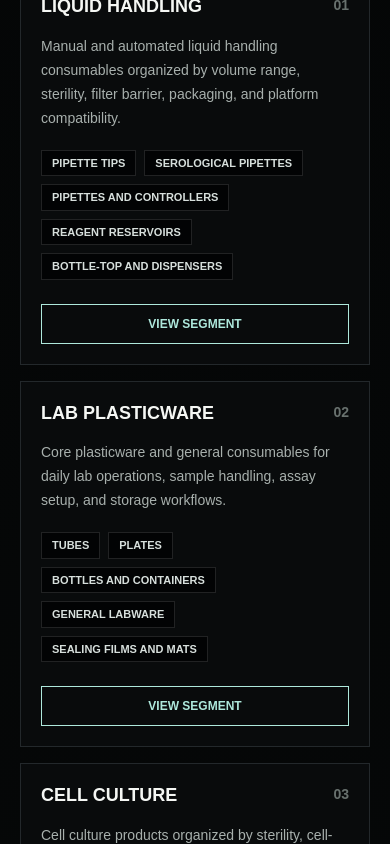
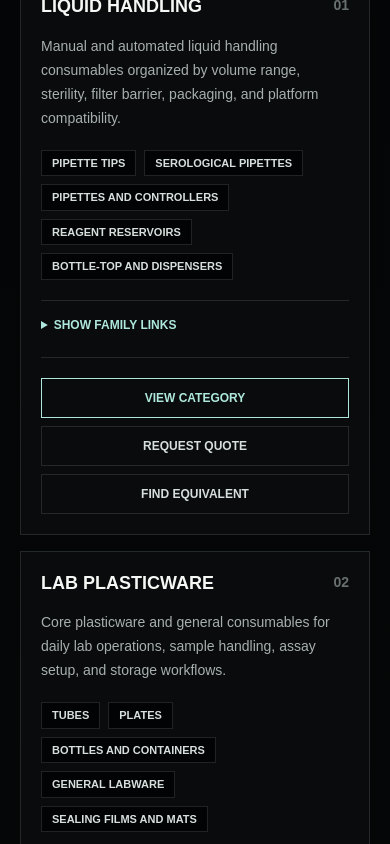
Before and after one commit to luckyericyao/bioaxisv3, a Next.js app: page /products in a window 390 px wide. Shown: the part 2897-3741 px from the top of the page. Built offline with nearby package versions, Linux system fonts and the light colour scheme.

Commit message:
Add Products mega menu and hover product discovery

```diff
--- a/src/components/products/ProductCategoryCard.tsx
+++ b/src/components/products/ProductCategoryCard.tsx
@@ -1,17 +1,20 @@
 import Link from "next/link";
 import type { ProductTaxonomySegment } from "@/data/productTaxonomy";
+import { buildEquivalentFinderHref, buildRequestHref } from "@/data/productTaxonomy";
+import { getProductNavigationSegment, type ProductNavigationCategory } from "@/data/productNavigation";
 
 type ProductCategoryCardProps = {
   segment: ProductTaxonomySegment;
 };
 
 export function ProductCategoryCard({ segment }: ProductCategoryCardProps) {
+  const navigationSegment = getProductNavigationSegment(segment.slug);
   const keywordChips = segment.subcategories.slice(0, 5).map((subcategory) => subcategory.title);
 
   return (
     <article
       data-product-segment-card="compact"
-      className="flex h-full flex-col border border-bioaxis-line bg-bioaxis-panel p-5 transition hover:border-bioaxis-accent/70 hover:bg-bioaxis-panelSoft"
+      className="group flex h-full flex-col border border-bioaxis-line bg-bioaxis-panel p-5 transition hover:border-bioaxis-accent/70 hover:bg-bioaxis-panelSoft focus-within:border-bioaxis-accent/70"
     >
       <div className="flex items-start justify-between gap-4">
         <h2 className="text-lg font-bold uppercase leading-tight text-bioaxis-text">{segment.title}</h2>
@@ -27,12 +30,75 @@ export function ProductCategoryCard({ segment }: ProductCategoryCardProps) {
         ))}
       </div>
 
-      <Link
-        href={`/products/${segment.slug}`}
-        className="mt-6 inline-flex min-h-10 items-center justify-center border border-bioaxis-accent px-4 text-xs font-semibold uppercase text-bioaxis-accent transition hover:bg-bioaxis-accent hover:text-bioaxis-black"
-      >
-        View segment
-      </Link>
+      {navigationSegment ? <SegmentFamilyDiscovery categories={navigationSegment.categories} /> : null}
+
+      <div className="mt-6 grid gap-2 border-t border-bioaxis-line pt-5 sm:grid-cols-3">
+        <Link
+          href={`/products/${segment.slug}`}
+          className="inline-flex min-h-10 items-center justify-center border border-bioaxis-accent px-3 text-xs font-semibold uppercase text-bioaxis-accent transition hover:bg-bioaxis-accent hover:text-bioaxis-black"
+        >
+          View category
+        </Link>
+        <Link
+          href={buildRequestHref({ segment: segment.slug, requestType: "quote" })}
+          className="inline-flex min-h-10 items-center justify-center border border-bioaxis-line px-3 text-xs font-semibold uppercase text-bioaxis-steel transition hover:border-bioaxis-accent hover:text-bioaxis-accent"
+        >
+          Request quote
+        </Link>
+        <Link
+          href={buildEquivalentFinderHref({ segment: segment.slug })}
+          className="inline-flex min-h-10 items-center justify-center border border-bioaxis-line px-3 text-xs font-semibold uppercase text-bioaxis-steel transition hover:border-bioaxis-accent hover:text-bioaxis-accent"
+        >
+          Find equivalent
+        </Link>
+      </div>
     </article>
   );
 }
+
+function SegmentFamilyDiscovery({ categories }: { categories: ProductNavigationCategory[] }) {
+  return (
+    <div data-product-family-discovery="true" className="mt-5">
+      <div className="hidden max-h-0 overflow-hidden border-t border-bioaxis-line pt-0 opacity-0 transition-all duration-300 md:block md:group-hover:max-h-80 md:group-hover:overflow-y-auto md:group-hover:pt-5 md:group-hover:opacity-100 md:group-focus-within:max-h-80 md:group-focus-within:overflow-y-auto md:group-focus-within:pt-5 md:group-focus-within:opacity-100">
+        <FamilyLinkGroups categories={categories} />
+      </div>
+      <details className="border-t border-bioaxis-line pt-4 md:hidden">
+        <summary className="cursor-pointer text-xs font-bold uppercase text-bioaxis-accent">Show family links</summary>
+        <div className="mt-4 max-h-80 overflow-y-auto">
+          <FamilyLinkGroups categories={categories} />
+        </div>
+      </details>
+    </div>
+  );
+}
+
+function FamilyLinkGroups({ categories }: { categories: ProductNavigationCategory[] }) {
+  return (
+    <div>
+      <p className="mb-3 text-xs font-semibold uppercase text-bioaxis-accent">Family links</p>
+      <div className="grid gap-3">
+        {categories.map((category) => (
+          <div key={category.slug}>
+            <Link
+              href={category.href}
+              className="text-[11px] font-bold uppercase tracking-wide text-bioaxis-dim transition hover:text-bioaxis-accent"
+            >
+              {category.label}
+            </Link>
+            <div className="mt-2 flex flex-wrap gap-2">
+              {category.families.map((family) => (
+                <Link
+                  key={family.href}
+                  href={family.href}
+                  className="border border-white/[0.1] bg-bioaxis-black px-2 py-1 text-[11px] leading-5 text-bioaxis-steel transition hover:border-bioaxis-accent hover:text-bioaxis-accent"
+                >
+                  {family.label}
+                </Link>
+              ))}
+            </div>
+          </div>
+        ))}
+      </div>
+    </div>
+  );
+}
```
Also changed, not shown: scripts/route-smoke.mjs (+15 -4 lines).
